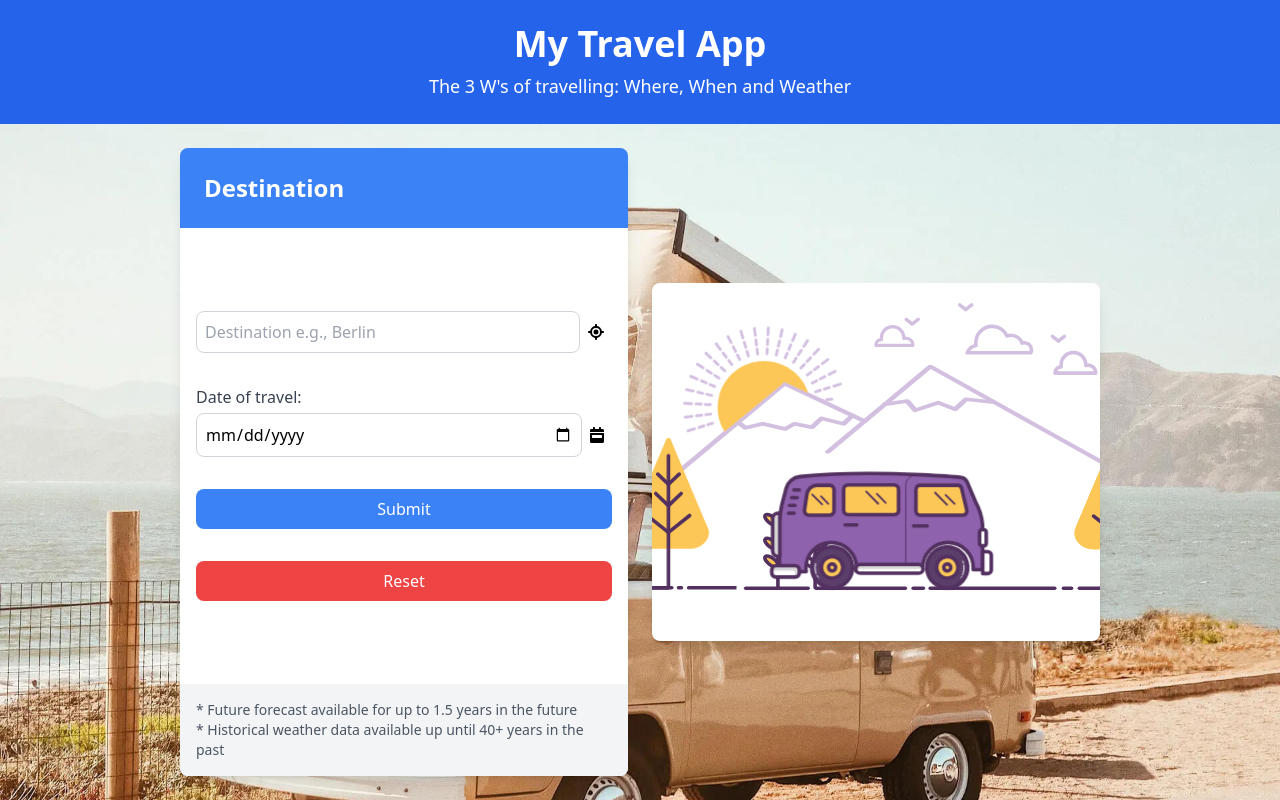
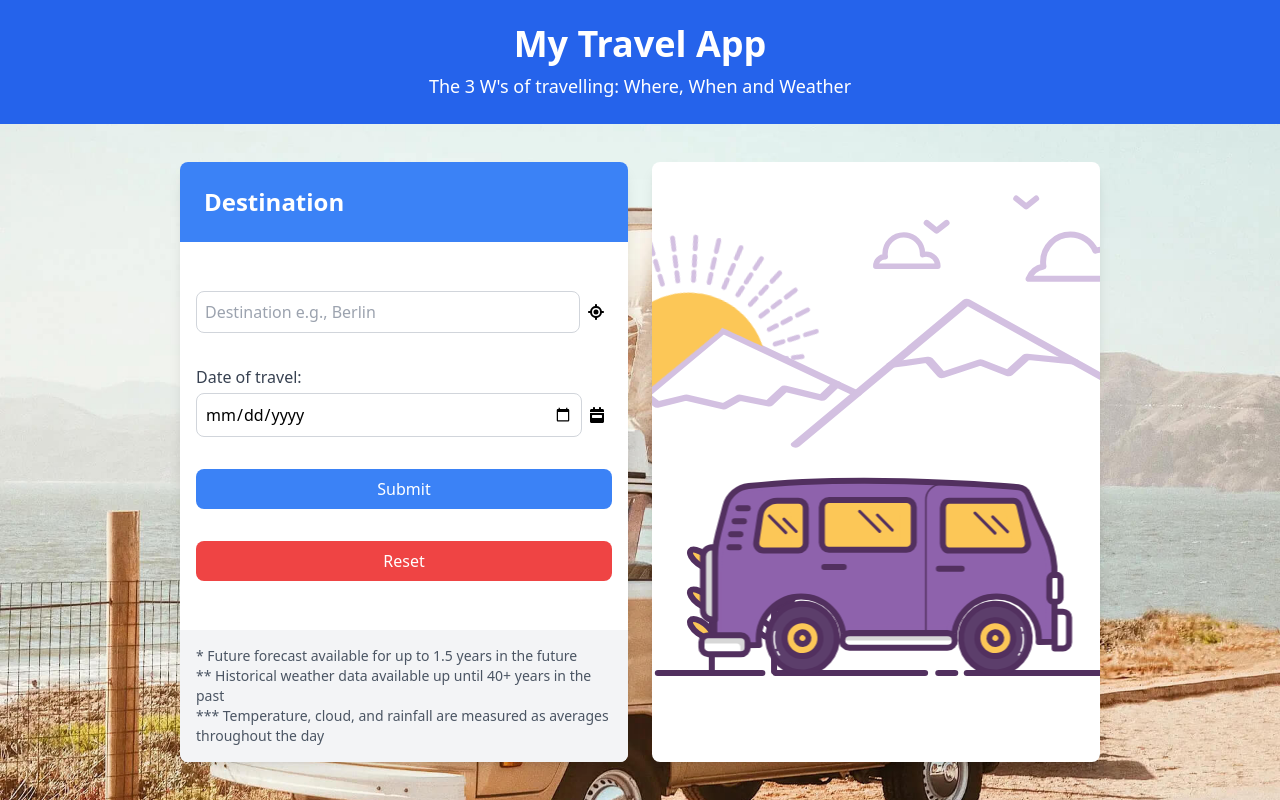
Before and after one commit to marksav85/Travel-App-React, a React (Vite) app: page / in a window 1280 px wide. Built offline with nearby package versions, Linux system fonts and the light colour scheme.

Commit message:
Move footer text from weather to destination card

```diff
--- a/src/client/components/destination/Destination.jsx
+++ b/src/client/components/destination/Destination.jsx
@@ -52,7 +52,7 @@ const Destination = () => {
   return (
     <div
       id="destination-container"
-      className="bg-white shadow-lg rounded-lg w-full max-w-md flex flex-col h-full"
+      className="bg-white shadow-lg rounded-lg w-full max-w-md flex flex-col h-600px"
     >
       <div
         id="destination-header"
@@ -141,11 +141,17 @@ const Destination = () => {
           className="bg-gray-100 p-2 rounded-b-lg text-start text-sm text-gray-600
                      md:p-3  lg:p-4"
         >
-          <p>
-            * Future forecast available for up to 1.5 years in the future
-            <br />* Historical weather data available up until 40+ years in the
-            past
-          </p>
+          <div>
+            <p>* Future forecast available for up to 1.5 years in the future</p>
+            <p>
+              ** Historical weather data available up until 40+ years in the
+              past
+            </p>
+            <p>
+              *** Temperature, cloud, and rainfall are measured as averages
+              throughout the day
+            </p>
+          </div>
         </div>
       </div>
     </div>
--- a/src/client/components/weather/Weather.jsx
+++ b/src/client/components/weather/Weather.jsx
@@ -23,7 +23,7 @@ const Weather = () => {
 
   if (!weatherData) {
     return (
-      <div className="w-full max-w-md bg-white flex shadow-lg rounded-lg relative">
+      <div className="w-full h-600px max-w-md bg-white flex shadow-lg rounded-lg relative">
         <Lottie
           animationData={travelAnimation}
           height={200}
@@ -37,8 +37,8 @@ const Weather = () => {
   }
 
   return (
-    <div className="bg-white shadow-lg rounded-lg w-full max-w-md mx-auto">
-      <div id="weather-card" className="flex flex-col h-full">
+    <div className="bg-white shadow-lg rounded-lg w-full max-w-md mx-auto h-600px">
+      <div id="weather-card" className="flex flex-col ">
         <div
           id="weather-header"
           className="bg-blue-500 text-white rounded-t-lg flex-shrink-0
@@ -113,16 +113,6 @@ const Weather = () => {
               </div>
             </div>
           </div>
-
-          <div
-            id="weather-footer"
-            className="bg-gray-100 p-4 rounded-b-lg text-center text-sm text-gray-600"
-          >
-            <p id="weather-footer-text">
-              * Temperature, cloud, and rainfall are measured as averages
-              throughout the day
-            </p>
-          </div>
         </div>
       </div>
     </div>
```
